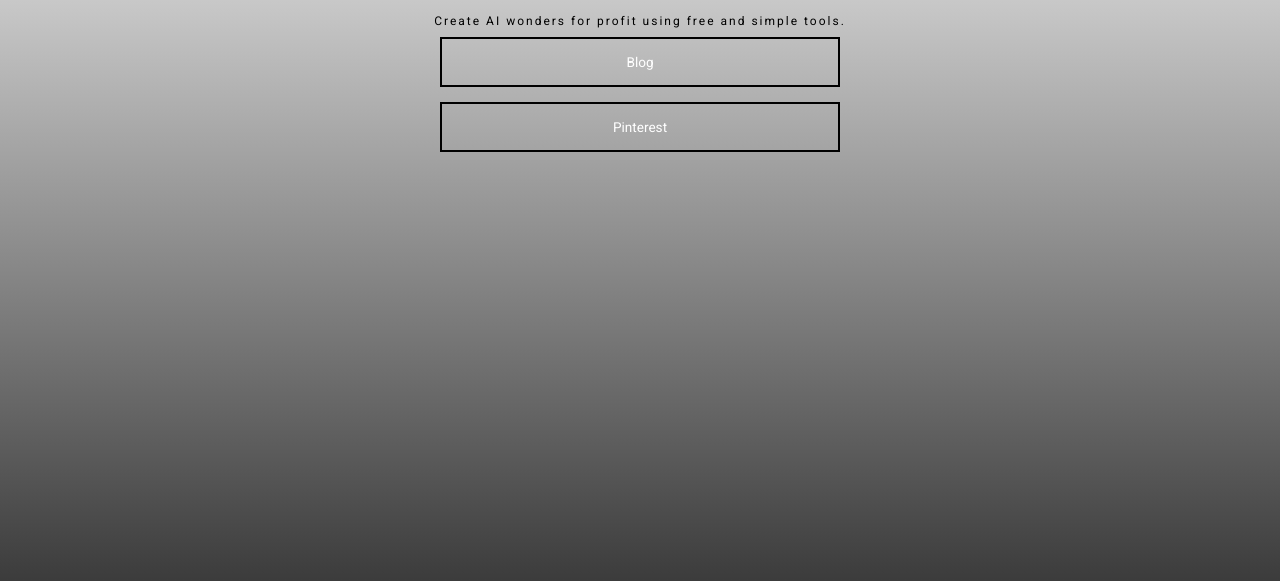
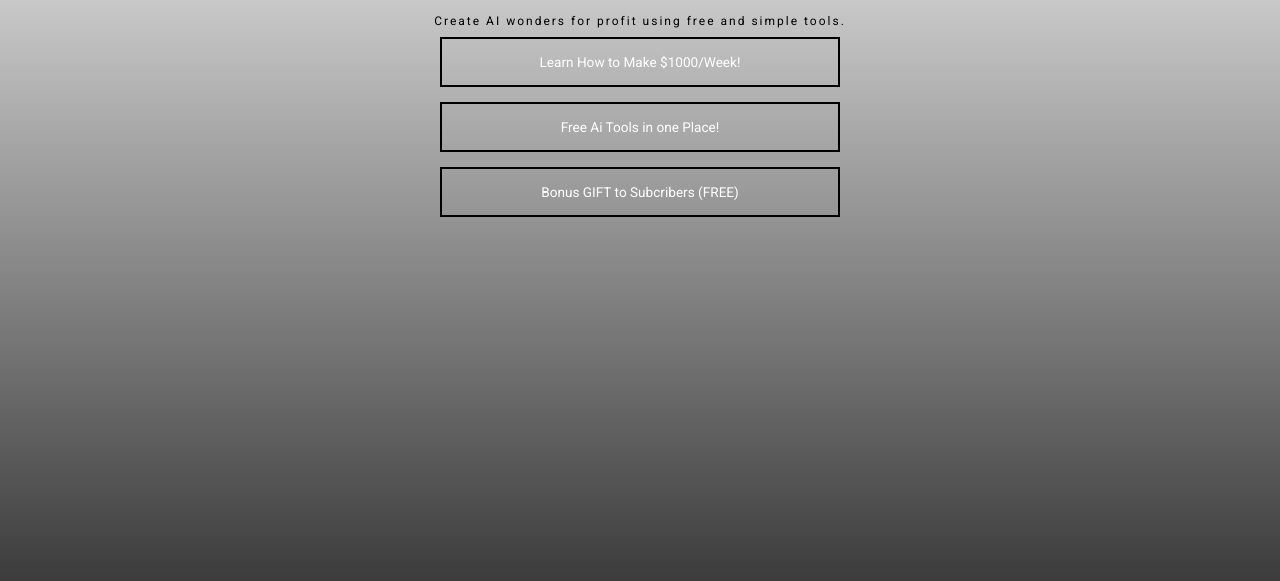
Before and after one commit to lnnium/LNnium.github.io, a plain HTML site: page index.html in a window 1280 px wide. Shown: the part 223-804 px from the top of the page. Drawn offline with Linux system fonts and the light colour scheme.

Commit message:
Update index.html

```diff
--- a/index.html
+++ b/index.html
@@ -17,10 +17,13 @@
 
         <!-- Featured -->
         <h2>Create AI wonders for profit using free and simple tools.</h2>
-        <a class="" href="https://www.lnnium.com/blog/" target="_blank" onclick="gtag('event', 'featured-click', { 'event_category' : 'links', 'event_label' : 'rd-beginners' });">Blog</a>
+        <a class="" href="" target="_blank" onclick="gtag('event', 'featured-click', { 'event_category' : 'links', 'event_label' : 'rd-beginners' });">Learn How to Make $1000/Week!</a>
 
         <!-- Popular Content -->
-        <a class="" href="https://www.lnnium.com/pinterest/" target="_blank" onclick="gtag('event', 'link-click', { 'event_category' : 'links', 'event_label' : 'amazon-shop' });">Pinterest</a>
+        <a class="" href="" target="_blank" onclick="gtag('event', 'link-click', { 'event_category' : 'links', 'event_label' : 'amazon-shop' });">Free Ai Tools in one Place!</a>
+
+        <!-- Popular Content -->
+        <a class="" href="" target="_blank" onclick="gtag('event', 'link-click', { 'event_category' : 'links', 'event_label' : 'amazon-shop' });">Bonus GIFT to Subcribers (FREE)</a>
 
 
         <!-- Channels -->
```
